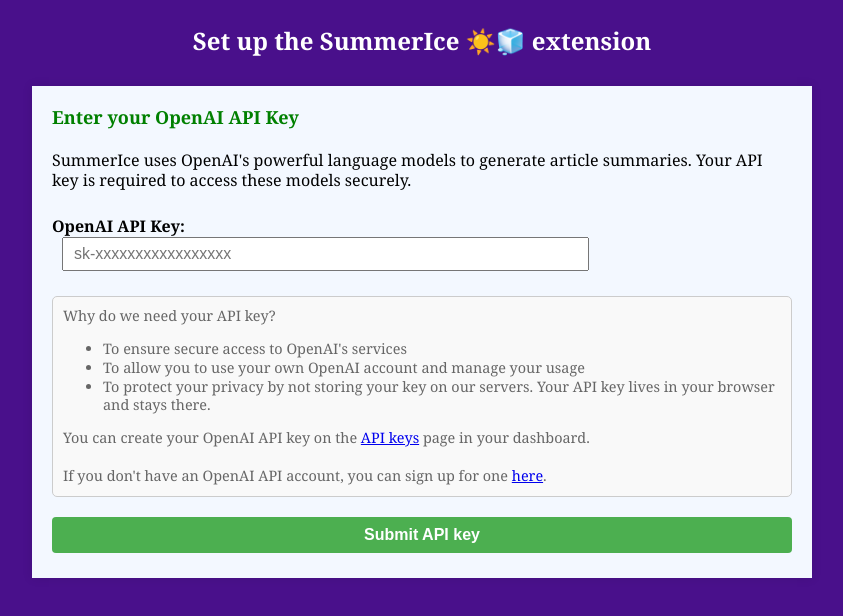
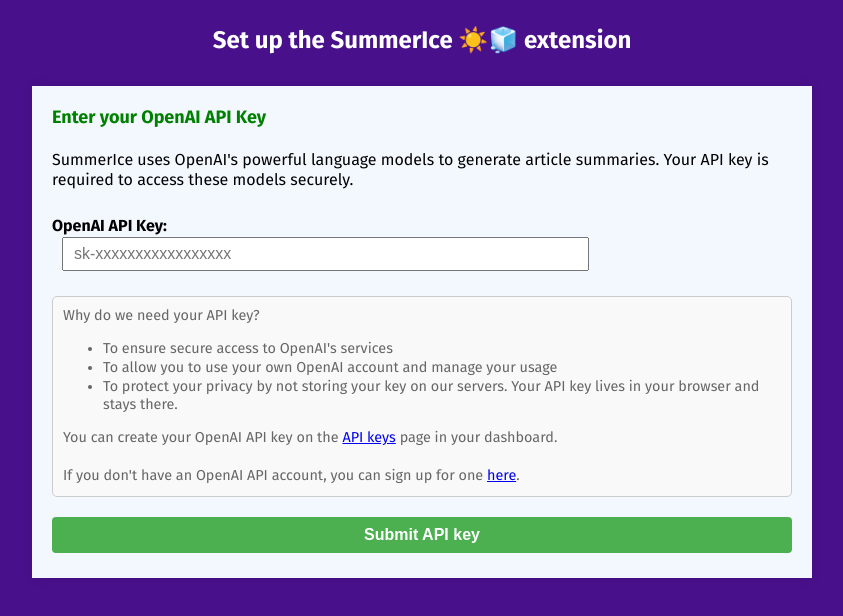
Before and after one commit to velvet-shark/SummerIce, a browser extension: page setup.html in a window 1280 px wide. Shown: the whole page, without its empty margins (218-1061 px from the left). Drawn offline with Linux system fonts and the light colour scheme.

Commit message:
Update font to Fira Sans

```diff
--- a/content.js
+++ b/content.js
@@ -3,6 +3,9 @@
   if (request.type === "extractContent") {
     const content = extractContent();
     chrome.runtime.sendMessage({ type: "extractedContent", content: content });
+  } else if (request.type === "ping") {
+    // Respond to ping
+    sendResponse({ status: "ok" });
   }
 });
 
@@ -13,9 +16,6 @@
   return content;
 }
 
-// // Send the extracted content to the background script
-// chrome.runtime.sendMessage({ type: "extractedContent", content: extractContent() });
-
 chrome.runtime.onMessage.addListener((request, sender, sendResponse) => {
   if (request.type === "summarizationResult") {
     const summary = request.summary;
--- a/setup.html
+++ b/setup.html
@@ -4,6 +4,7 @@
     <title>SummerIce setup</title>
     <meta charset="UTF-8" />
     <link href="https://fonts.googleapis.com/css2?family=Montserrat:wght@400;700&display=swap" rel="stylesheet" />
+    <link href="https://fonts.googleapis.com/css2?family=Fira+Sans:wght@400;700&display=swap" rel="stylesheet" />
     <link rel="stylesheet" type="text/css" href="style.css" />
   </head>
   <body>
--- a/style.css
+++ b/style.css
@@ -7,7 +7,7 @@
   margin: 0;
   padding: 0;
   box-sizing: border-box;
-  font-family: Georgia, Futura, Montserrat, Verdana, "Roboto", sans-serif;
+  font-family: "Fira Sans", Georgia, Futura, Montserrat, Verdana, "Roboto", sans-serif;
   font-size: 16px;
   line-height: 1.3;
   border-radius: 0px;
```
Also changed, not shown: popup.html (+1 -0 lines), settings.html (+1 -0 lines).
